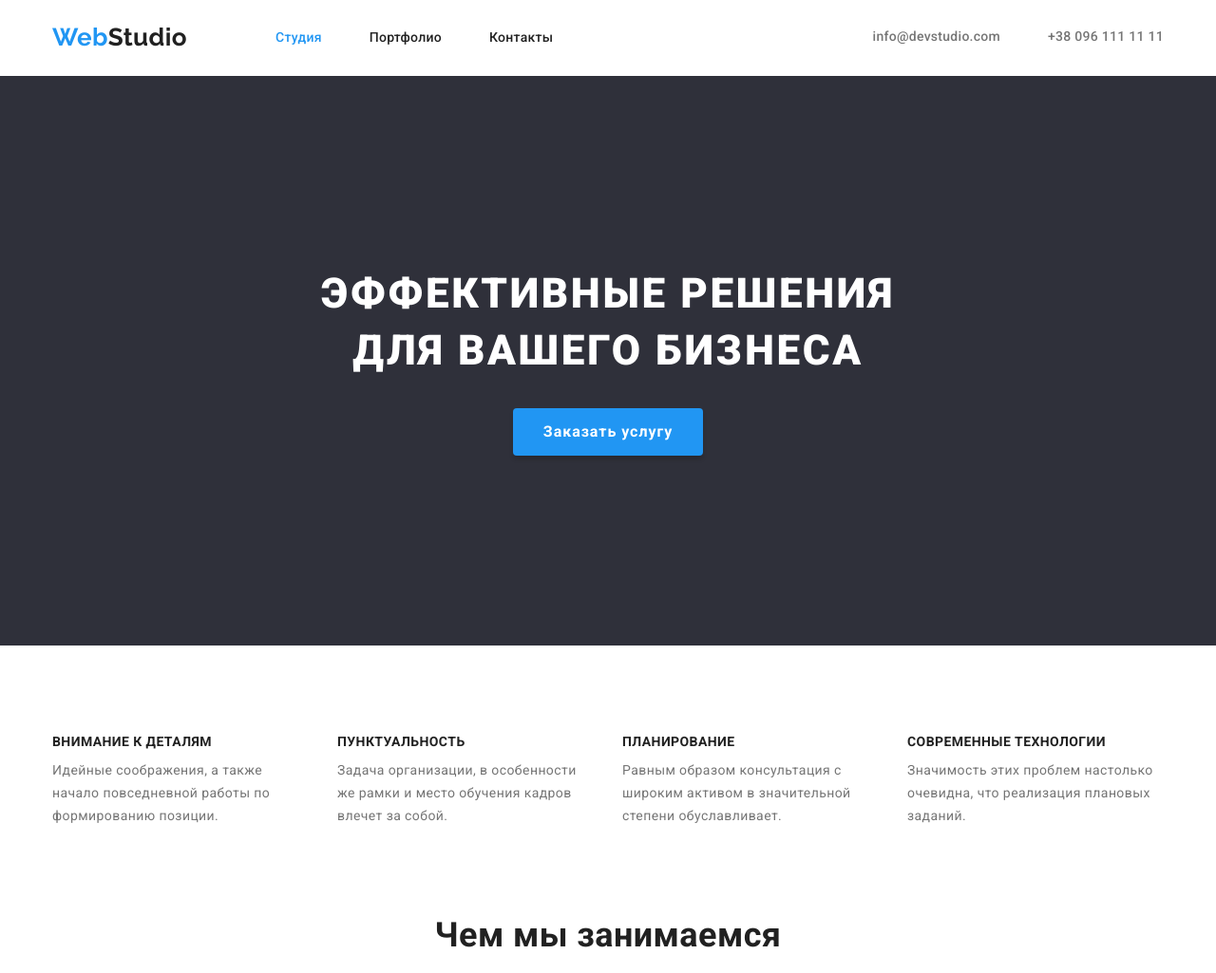
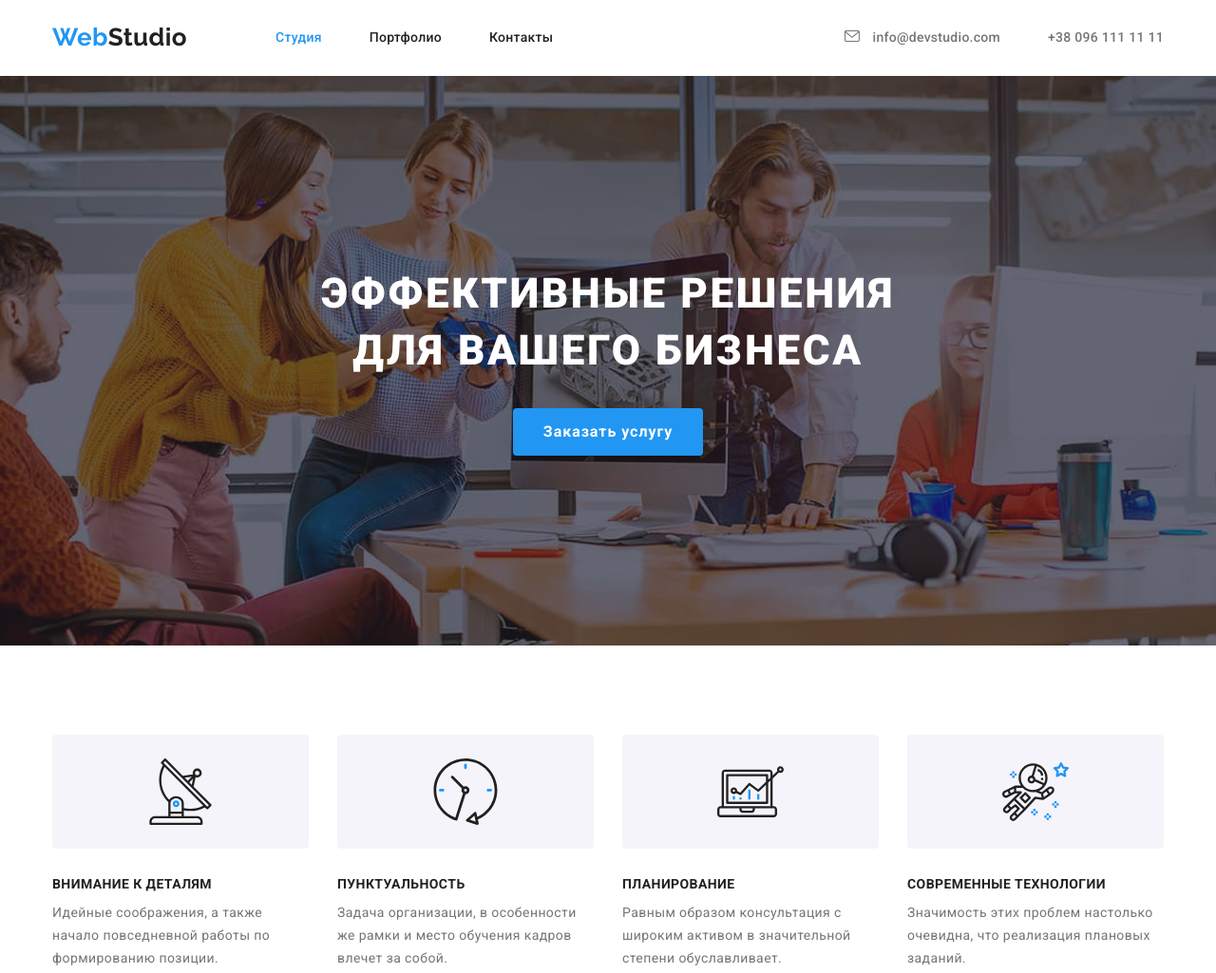
Before and after one commit to AnatoliiaR/goit-markup-hw-03, a plain HTML site: page index.html in a window 1280 px wide. Shown: the top 1025 px of the page at 95% size. Drawn offline with nearby package versions, Linux system fonts and the light colour scheme.

Commit message:
commit3-6
сьехали стил

```diff
--- a/css/styles.css
+++ b/css/styles.css
@@ -202,9 +202,11 @@ body {
 
 }
 
-.section {
+section {
     padding-top: 94px;
     padding-bottom: 94px;
+    max-width: 1600px;
+    margin: 0 auto;
 
 }
 
@@ -300,6 +302,10 @@ body {
     line-height: 1.14;
     letter-spacing: 0.02em;
 
+    display: inline-flex;
+    /* justify-content: center; */
+    /* align-self: center; */
+
 
 }
 
@@ -310,12 +316,37 @@ body {
 .cont-nav {
     display: flex;
     margin-left: auto;
+    align-self: center;
+    justify-content: center;
+    align-items: center;
 }
 
 .cont-nav:hover,
 .cont-nav:focus {
     color: var(--accent-text-color);
 }
+
+.icon-cont {
+     /* display: flex;  */
+     margin: 0;
+/* align-self: center;
+justify-content: center; */
+    /* height: 12px; */
+    /* width: 16px; */
+    /* fill: var(--primary-text-color); */
+    margin-right: 10px;
+    /* padding: 0; */
+    /* justify-content: center; */
+    fill: #757575;
+    cursor: pointer;
+
+}
+
+.icon-cont:hover,
+.icon-cont:focus {
+    fill: #2196F3;
+}
+
 
 
 
@@ -324,14 +355,37 @@ body {
 /* ===================hero ========================*/
 
 .hero {
+    /* display: block; */
     background-color: var(--color-blacklight-2f30);
     text-align: center;
     padding-top: 200px;
     padding-bottom: 200px;
 
+        height: 600px;
+        max-width: 1600px;
+        margin-right: auto;
+        margin-left: auto;
+
+        background-image: linear-gradient(rgba(47, 48, 58, 0.4),
+                    rgba(47, 48, 58, 0.4)),
+                url('../images/banner.jpg');
+
+        background-repeat: no-repeat;
+        background-size: cover;
+        background-position: 50% 50%;
+
     /* min-width: 1600px; */
 }
 
+/* .hero::before {
+    height: 600px;
+    max-width: 1600px;
+    content: '';
+     /* background-image: linear-gradient(to right, rgba(47, 48, 58, 0.4),
+                rgba(47, 48, 58, 0.4)),
+            url('../images/banner.jpg');
+
+} */
 
 /* колір заголовка в рішеннях*/
 
@@ -340,7 +394,7 @@ body {
     margin-bottom: 30px;
 
     width: 696px;
-    /* min-height: 120px; */
+     /* min-height: 120px;  */
 
     margin-right: auto;
     margin-left: auto;
@@ -354,6 +408,21 @@ body {
     text-transform: uppercase;
     letter-spacing: 0.06em;
 }
+
+/* overlay */
+ /* .overlay {
+    height: 600px;
+        max-width: 1600px;
+        margin-right: auto;
+        margin-left: auto;
+        background-image: linear-gradient(to right rgba(47, 48, 58, 0.4),
+                rgba(47, 48, 58, 0.4)),
+                url('../images/banner.jpg');
+        background-repeat: no-repeat;
+        background-size: contain;
+
+}  */
+
 
 /* ===================/hero ========================*/
 
@@ -402,6 +471,24 @@ body {
     line-height: 1.71;
     margin-top: 0;
     margin-bottom: 0;
+}
+
+
+.thumb {
+    display: flex;
+    background-color: var(--color-whitegrey-f5f4);
+    border-radius: 4px;
+    height: 120px;
+     width: 270px;
+    margin-bottom: 30px;
+    justify-content: center;
+    align-items: center;
+
+}
+
+.thumb-icon {
+    width: 70px;
+    height: 70px;
 }
 
 
--- a/index.html
+++ b/index.html
@@ -30,7 +30,14 @@
                 </ul>
         </nav>
         <ul class="cont-nav list">
-            <li><a class="cont-nav link" href="mailto:info@devstudio.com">info@devstudio.com</a></li>
+            <li class="cont-nav-item">
+                <svg class="icon-cont" width="16px" height="12px">
+                    <use href="./images/icon/sprite.svg#icon-envelope"> </use>
+
+                </svg>
+                <a  class="cont-nav link" href="mailto:info@devstudio.com">info@devstudio.com</a>
+
+            </li>
             <li><a class="cont-nav link" href="tel:+380961111111">+38 096 111 11 11</a></li>
         </ul>
         </div>
@@ -39,10 +46,12 @@
     <main>
         <!--Банер "Ефективні рішення" в майбутньому буде оформлений-->
         <section class="hero">
+
             <div class="container">
                 <h1 class="hero-title">Эффективные решения для вашего бизнеса</h1>
                 <button type="button" class="button-primary">Заказать услугу</button>
             </div>
+
         </section>
                 <!--Блок особливості компанії-->
         <section class="features">
@@ -50,18 +59,38 @@
             <h2 class="visually-hidden">Особенности</h2>
             <ul class="features-list list">
                 <li class="item">
+                    <div class="thumb">
+                        <svg class="thumb-icon">
+                            <use href="./images/icon/sprite.svg#icon-antenna"></use>
+                        </svg>
+                    </div>
                     <h3 class="features-minititle">Внимание к деталям</h3>
                     <p class="block-features">Идейные соображения, а также начало повседневной работы по формированию позиции.</p>
                 </li>
                 <li class="item">
+                    <div class="thumb">
+                        <svg class="thumb-icon">
+                            <use href="./images/icon/sprite.svg#icon-clock"></use>
+                        </svg>
+                    </div>
                     <h3 class="features-minititle">Пунктуальность</h3>
                     <p class="block-features">Задача организации, в особенности же рамки и место обучения кадров влечет за собой.</p>
                 </li>
                 <li class="item">
+                    <div class="thumb">
+                        <svg class="thumb-icon">
+                            <use href="./images/icon/sprite.svg#icon-diagram"></use>
+                        </svg>
+                    </div>
                     <h3 class="features-minititle">Планирование</h3>
                     <p class="block-features">Равным образом консультация с широким активом в значительной степени обуславливает.</p>
                 </li>
                 <li class="item">
+                    <div class="thumb">
+                        <svg class="thumb-icon">
+                            <use href="./images/icon/sprite.svg#icon-astronaut"></use>
+                        </svg>
+                    </div>
                     <h3 class="features-minititle">Современные технологии</h3>
                     <p class="block-features">Значимость этих проблем настолько очевидна, что реализация плановых заданий.</p>
                 </li>
```
Also changed, not shown: images/banner.jpg (added), images/icon/antenna.svg (added), images/icon/astronaut.svg (added), images/icon/brand.svg (added), images/icon/clock.svg (added), images/icon/company-circle.svg (added), images/icon/company.svg (added), images/icon/diagram.svg (added), images/icon/envelope.svg (added), images/icon/facebook.svg (added), images/icon/foster.svg (added), images/icon/instagram.svg (added), images/icon/linkedin.svg (added), images/icon/smartphone.svg (added), 4 more files.
